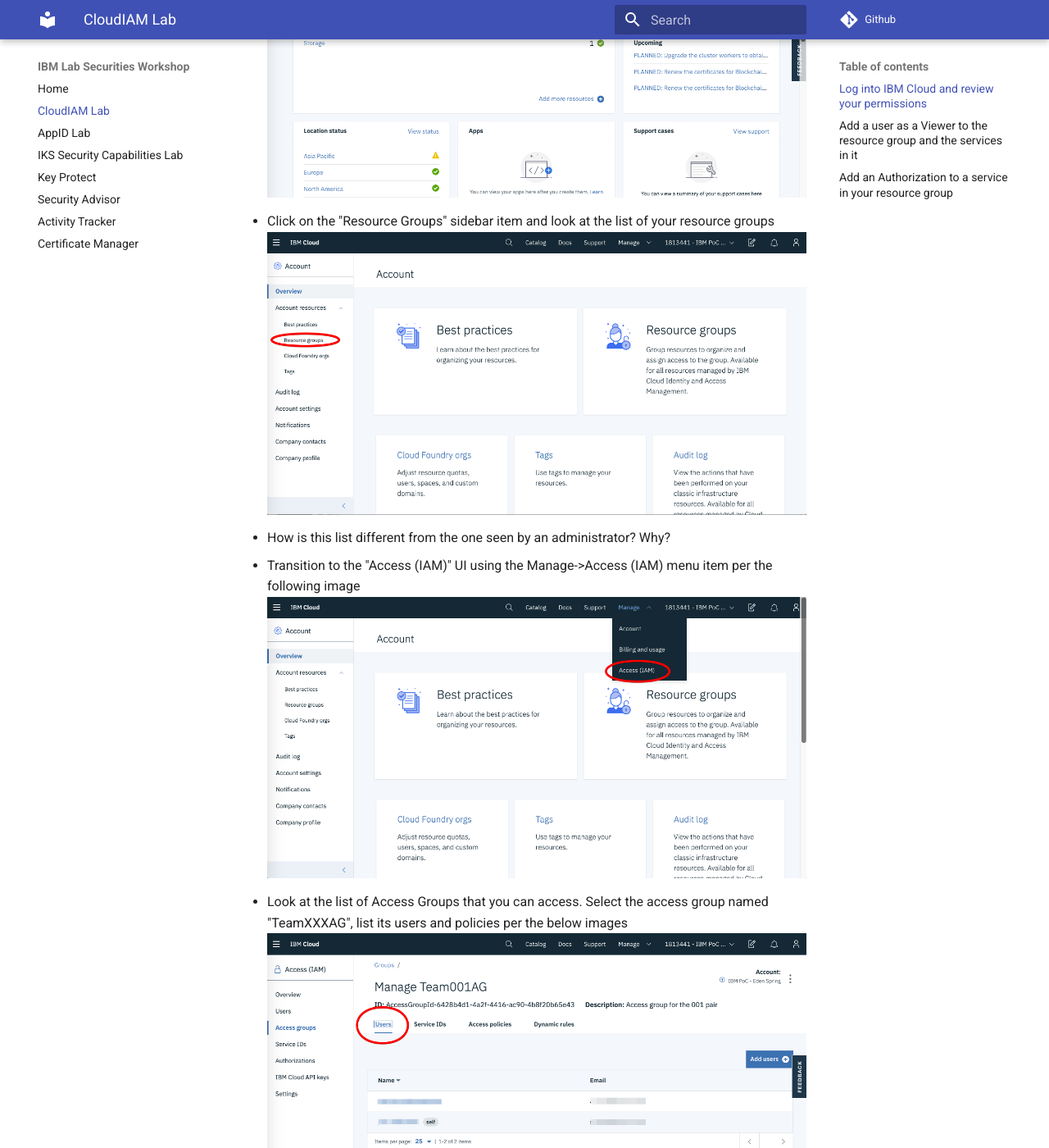
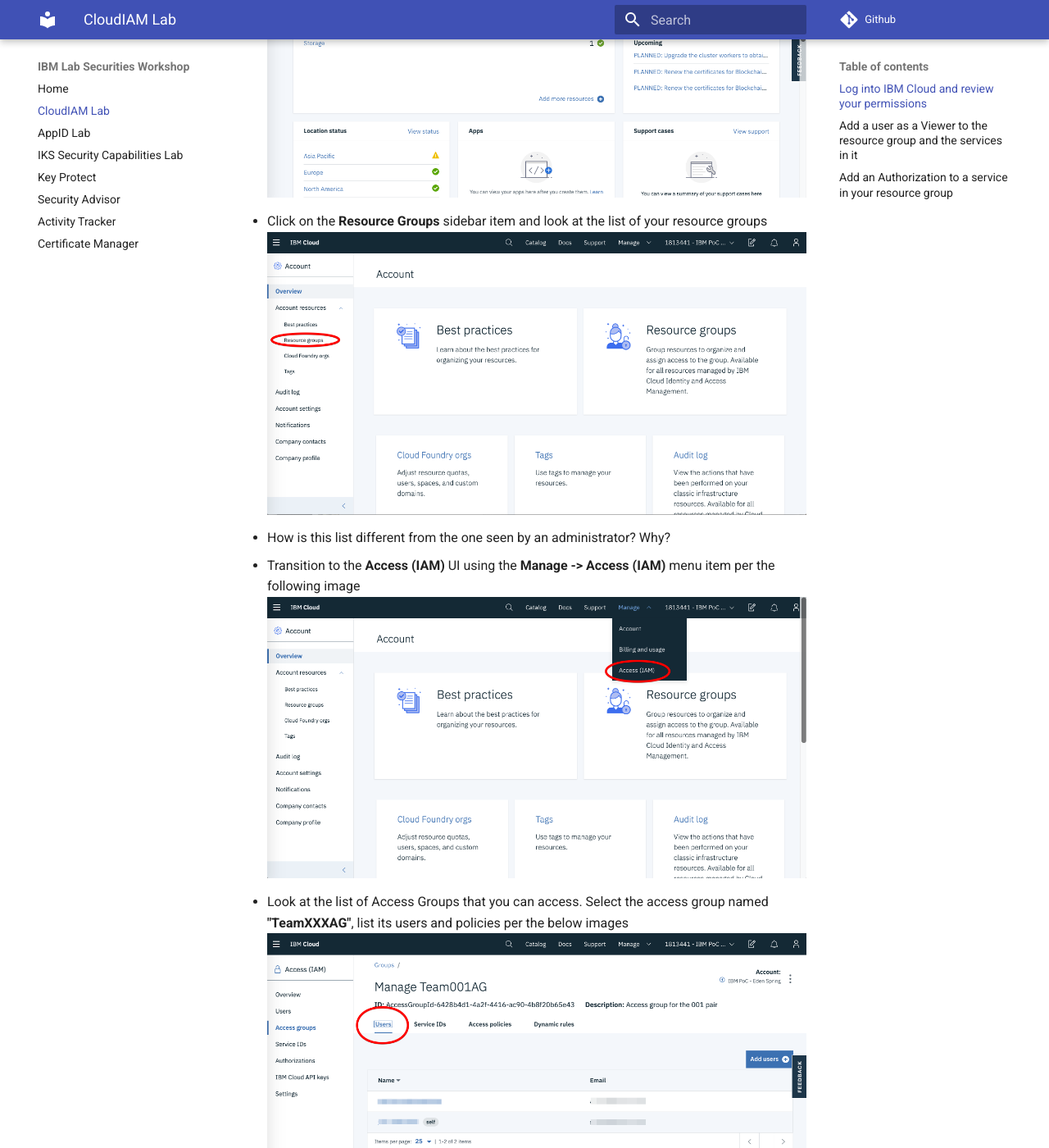
Before and after one commit to ibm-cloud-architecture/ibm-security-workshop, an MkDocs documentation site: the page built from docs/CloudIAM/README.md, in a window 1280 px wide and 1400 px high, scrolled down 534 px. Shown: the whole window at 82% size. Built offline with MkDocs 1.6.1 and Material for MkDocs 9.7.7, drawn with Linux system fonts in a browser that asks for light colours; some of the changed text lies outside the part shown.

Commit message:
Update README.md

```diff
--- a/docs/CloudIAM/README.md
+++ b/docs/CloudIAM/README.md
@@ -5,14 +5,14 @@ To accomplish this lab you will work in teams of two in the IBM Cloud Account de
 ## Log into IBM Cloud and review your permissions
 
 - Start by logging into IBM Cloud. Open <https://cloud.ibm.com/> in the browser and log in     using your IBMid credentials, then select the workshop account.
-- Use the Manage menu bar and select the Account option to transition to the account UI as seen in  the following image ![manage-acount-menu](manage-acount-menu.png)
-- Click on the "Resource Groups" sidebar item and look at the list of your resource groups
+- Use the **Manage** menu bar and select the **Account** option to transition to the account UI as seen in  the following image ![manage-acount-menu](manage-acount-menu.png)
+- Click on the **Resource Groups** sidebar item and look at the list of your resource groups
   ![account-resource-groups](account-resource-groups.png)
 - How is this list different from the one seen by an administrator? Why?
-- Transition to the "Access (IAM)" UI using the Manage->Access (IAM) menu item per the
+- Transition to the **Access (IAM)** UI using the **Manage -> Access (IAM)** menu item per the
   following image ![manage-access](manage-access.png)
 - Look at the list of Access Groups that you can access. Select the access group named
-  "TeamXXXAG", list its users and policies per the below images
+  **"TeamXXXAG"**, list its users and policies per the below images
     ![team001ag-users](team001ag-users.png)
     ![team001ag-policies](team001ag-policies.png)
 - What access is this Access Group granting you?
@@ -22,14 +22,14 @@ Now that we established that you are an administrator for the access group and t
 
 ## Add a user as a Viewer to the resource group and the services in it
 
-- Transition to the "Access (IAM)" UI using the Manage->Access (IAM) menu item
-- Look at the list of users by clicking the "Users" sidebar  you should see something similar to the below image ![users-list](users-list.png)
+- Transition to the **Access (IAM)** UI using the **Manage -> Access (IAM)** menu item
+- Look at the list of users by clicking the **Users** sidebar  you should see something similar to the below image ![users-list](users-list.png)
 - Select one of the users that's located near you and Add an access policy that grant the
   user viewer access to your resource group and its services:
-    - Open the user's "Access policies" tab and click "Assign access" as seen by the
+    - Open the user's **Access policies** tab and click **Assign access** as seen by the
       following image ![assign-access](assign-access.png)
     - Add a resource group access policy similar to the below ![access-policy](access-policy.png)
-    - Click "Assign"
+    - Click **Assign**
 - Validate that the user can now see the resource group and the services in it
 
 ## Add an Authorization to a service in your resource group
@@ -40,15 +40,15 @@ At the end of this step, the list of authorizations will include an authorizatio
 
 To add the authorization, perform the following steps:
 
-- Transition to the "Access (IAM)" UI using the Manage->Access (IAM) menu item
-- Select the Autorizations side menu and click the "Create" button
+- Transition to the **Access (IAM)** UI using the **Manage -> Access (IAM)** menu item
+- Select the **Autorizations** side menu and click the **Create** button
 - Enter the following details into the access policy:
-    - Source service - "Cloud Object Storage"
+    - Source service - **Cloud Object Storage**
     - Source service instance - the COS instance in your resource group
-    - Target service - Key Protect
+    - Target service - **Key Protect**
     - Target service instance - the Key Protect instance in your resource group
     - Reader role
 ![autorizations-cos-kps](autorizations-cos-kps.png)
-- Click "Authorize"
+- Click **Authorize**
 
 You have just added an authorization from Object Storage to Key Protect.
```
